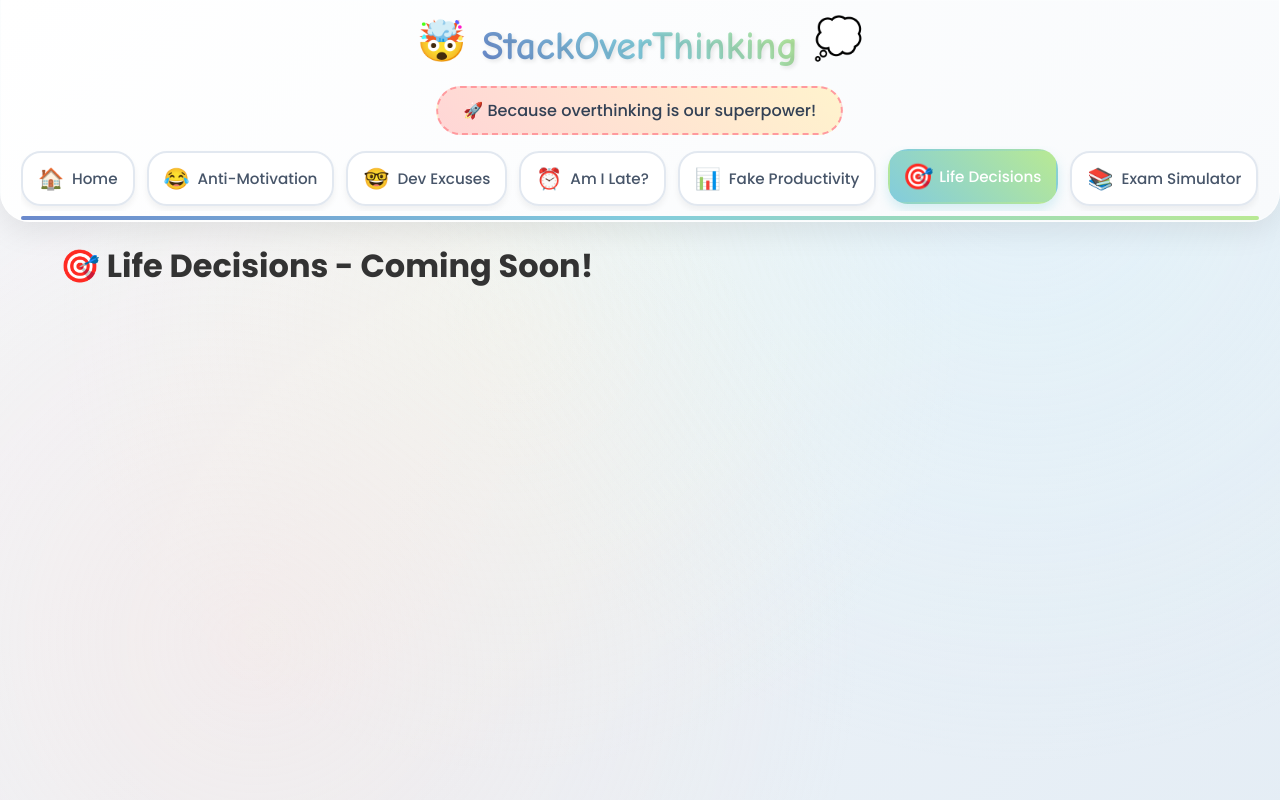
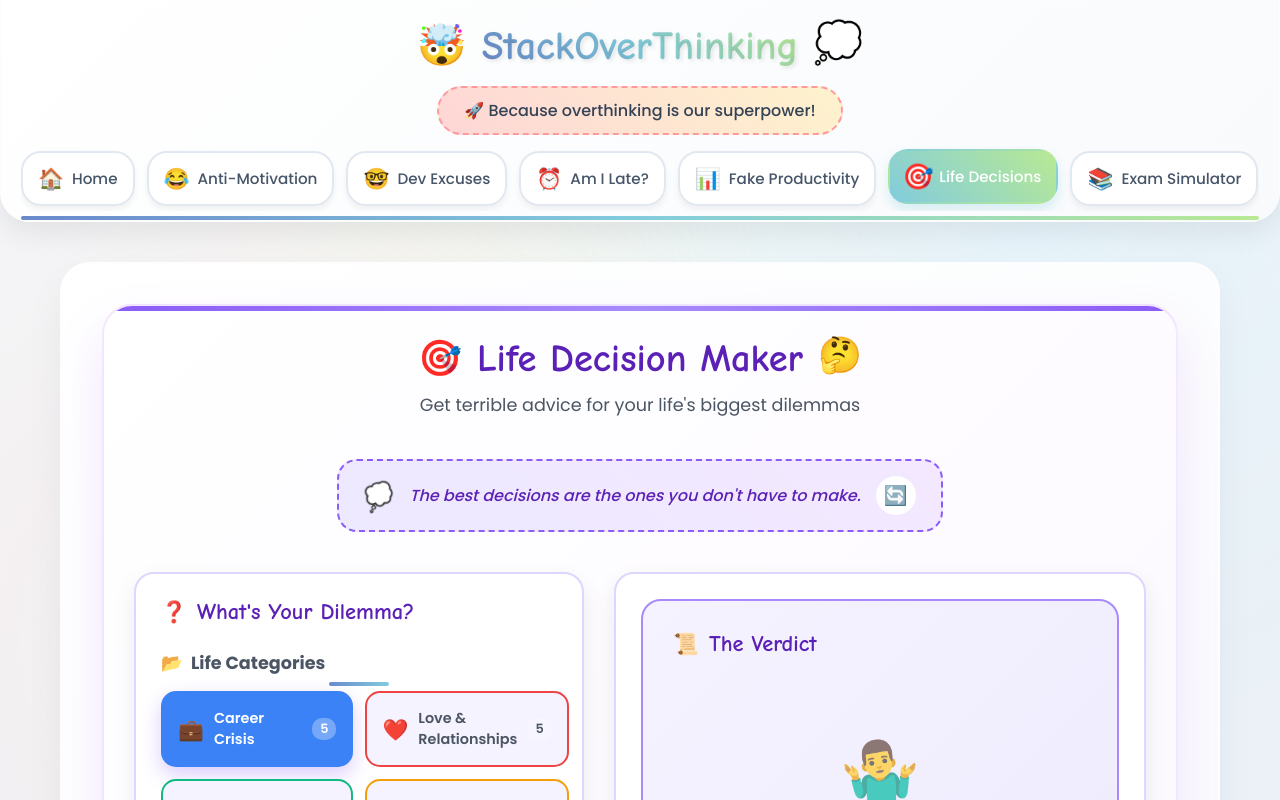
Before and after one commit to Maruf346/StackOverthinking, a React (Vite) app: page /decisions in a window 1280 px wide. Shown: the top 800 px of the page. Built offline with nearby package versions, Linux system fonts and the light colour scheme.

Commit message:
Created the page component for LifeDecision feature

```diff
--- a/src/App.jsx
+++ b/src/App.jsx
@@ -6,6 +6,7 @@ import MotivationPage from "./pages/MotivationPage";
 import DeveloperExcusePage from "./pages/DeveloperExcusePage";
 import AmILatePage from "./pages/AmILatePage";
 import FakeProductivityPage from "./pages/FakeProductivityPage";
+import LifeDecisionPage from "./pages/LifeDecisionPage";
 import './App.css';
 
 function App() {
@@ -20,7 +21,7 @@ function App() {
           {/* Add more routes as you create pages */}
           <Route path="/late" element={<AmILatePage />} />
           <Route path="/productivity" element={<FakeProductivityPage />} />
-          <Route path="/decisions" element={<div className="page-container"><h1>🎯 Life Decisions - Coming Soon!</h1></div>} />
+          <Route path="/decisions" element={<LifeDecisionPage />} />
           <Route path="/exam" element={<div className="page-container"><h1>📚 Exam Simulator - Coming Soon!</h1></div>} />
           <Route path="/sleep" element={<div className="page-container"><h1>😴 Sleep vs Study - Coming Soon!</h1></div>} />
         </Routes>
--- a/src/pages/Home.jsx
+++ b/src/pages/Home.jsx
@@ -47,7 +47,7 @@ function Home() {
       description: "Get terrible advice for your life's biggest dilemmas",
       emoji: "🎯",
       color: "#E6D4FF",
-      status: "Planned",
+      status: "Live",
       path: "/decisions"
     },
     {
--- /dev/null
+++ b/src/pages/LifeDecisionPage.jsx
@@ -0,0 +1,15 @@
+// src/pages/LifeDecisionPage.jsx
+import LifeDecision from '../components/LifeDecision';
+import './Page.css';
+
+function LifeDecisionPage() {
+  return (
+    <div className="page-container">
+      <div className="page-content">
+        <LifeDecision />
+      </div>
+    </div>
+  );
+}
+
+export default LifeDecisionPage;
```
